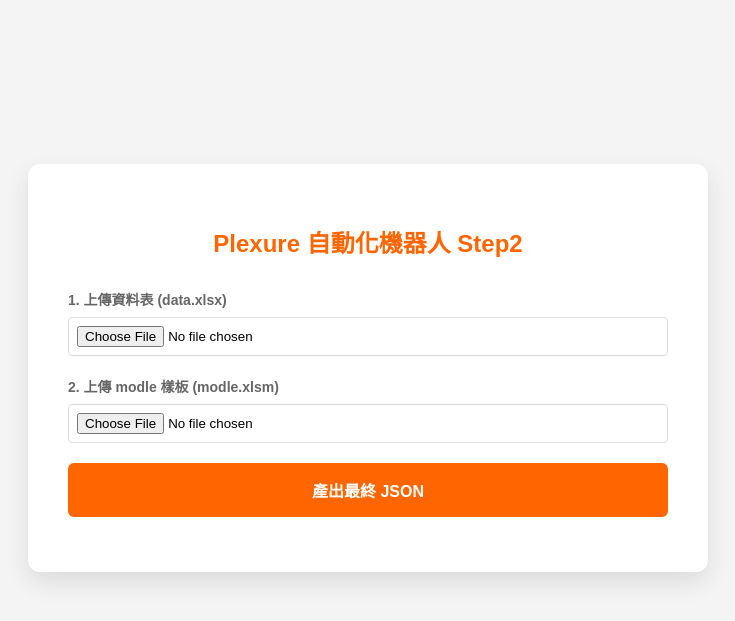
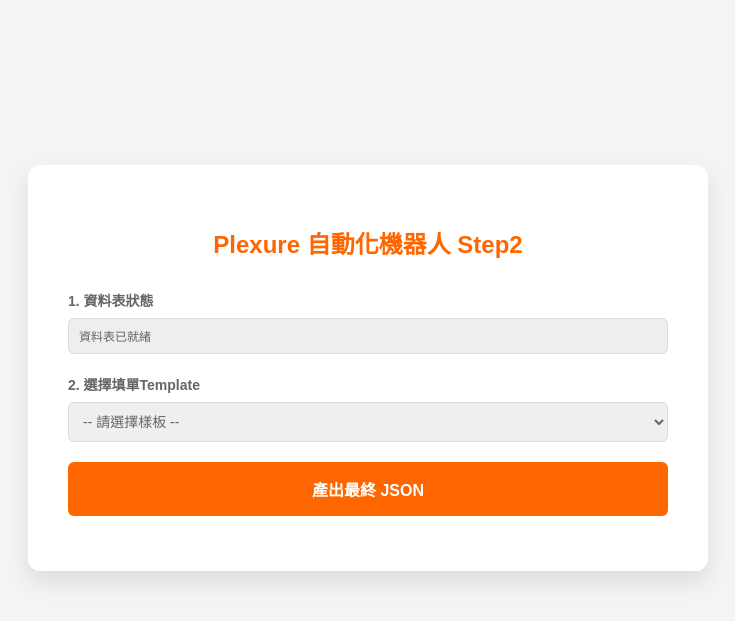
Before and after one commit to Jonathanbir/plexure-web, a Python web app: template templates/step2.html in a window 1280 px wide. Shown: the part 64-685 px from the top of the page, without its empty margins (272-1007 px from the left). Run offline with Jinja, Linux system fonts and the light colour scheme; the template is opened without the code that fills it, so the values that code supplies are empty.

Commit message:
git: 調整模組用選單

```diff
--- a/templates/step2.html
+++ b/templates/step2.html
@@ -101,11 +101,29 @@
         font-weight: bold;
       }
 
-      input[type="file"] {
+      input {
         width: 100%;
-        padding: 8px;
+        padding: 10px;
+        border-radius: 6px;
         border: 1px solid #ddd;
-        border-radius: 4px;
+        box-sizing: border-box;
+      }
+
+      input[type="text"] {
+        color: #666;
+        font-size: 12px;
+        font-weight: 500;
+        background: #eee;
+      }
+
+      #modelFile {
+        width: 100%;
+        padding: 10px;
+        color: #666;
+        font-size: 14px;
+        font-weight: 500;
+        border-radius: 6px;
+        border: 1px solid #ddd;
         box-sizing: border-box;
       }
 
@@ -207,12 +225,21 @@
         <p class="login-message" id="RequestUserPass-Message"></p>
         <div class="upload-section">
           <div class="upload-group">
-            <label for="dataFile">1. 上傳資料表 (data.xlsx)</label>
-            <input type="file" id="dataFile" name="dataFile" accept=".xlsx" />
+            <label>1. 資料表狀態</label>
+            <input type="text" value="資料表已就緒" disabled />
           </div>
           <div class="upload-group">
-            <label for="modelFile">2. 上傳 modle 樣板 (modle.xlsm)</label>
-            <input type="file" id="modelFile" name="modelFile" accept=".xlsm" />
+            <label>2. 選擇填單Template </label>
+            <select
+              id="modelFile"
+              name="modelFile"
+              style="width: 100%; padding: 10px"
+            >
+              <option value="">-- 請選擇樣板 --</option>
+              {% for model in models %}
+              <option value="{{ model }}">{{ model }}</option>
+              {% endfor %}
+            </select>
           </div>
         </div>
         <div class="btn-group">
@@ -225,152 +252,55 @@
     </div>
     <script>
       $(document).ready(function () {
-        const dataFileInput = document.getElementById("dataFile");
-        const modelFileInput = document.getElementById("modelFile");
         const msgEl = document.getElementById("RequestUserPass-Message");
-        const statusMsg = document.getElementById("statusMsg");
-        const form = document.getElementById("jsonForm");
+        const btn = $("#runTransform");
 
-        dataFileInput.addEventListener("change", function () {
-          var fileInput = this;
-
-          // 判斷是否有選取檔案 (檢查 files 陣列長度)
-          if (fileInput.files.length > 0) {
-            fileInput.classList.remove("input-error");
-            msgEl.innerText = "";
-            msgEl.classList.remove("login-witherror");
-          } else {
-            fileInput.classList.add("input-error");
-            msgEl.innerText = "請先上傳資料表";
-            msgEl.classList.add("login-witherror");
-          }
-        });
-
-        modelFileInput.addEventListener("change", function () {
-          var fileInput = this;
-
-          // 判斷是否有選取檔案 (檢查 files 陣列長度)
-          if (fileInput.files.length > 0) {
-            fileInput.classList.remove("input-error");
-            msgEl.innerText = "";
-            msgEl.classList.remove("login-witherror");
-          } else {
-            fileInput.classList.add("input-error");
-            msgEl.innerText = "請先上傳modle樣板";
-            msgEl.classList.add("login-witherror");
-          }
-        });
-
-        $("#runTransform").click(function (e) {
+        btn.click(function (e) {
           e.preventDefault();
 
-          // 重置樣式
-          dataFileInput.classList.remove("input-error");
-          modelFileInput.classList.remove("input-error");
-          msgEl.classList.remove("login-witherror");
+          // 1. 取得選擇的樣板檔名
+          const selectedModel = $("#modelFile").val();
 
-          // 1. 檢查檔案是否存在
-          if (dataFileInput.files.length === 0) {
-            dataFileInput.classList.add("input-error");
-            msgEl.innerText = "請上傳資料表";
+          // 2. 檢查是否有選擇
+          if (!selectedModel) {
+            msgEl.innerText = "請選擇一個填單Template";
             msgEl.classList.add("login-witherror");
-            statusMsg.innerText = "";
-            // 檔案輸入框無法用 focus() 強制開啟，提示使用者即可
+            $("#modelFile").addClass("input-error");
             return;
           }
 
-          // 檢查 modle.xlsm
-          if (modelFileInput.files.length === 0) {
-            modelFileInput.classList.add("input-error");
-            msgEl.innerText = "請上傳modle樣板";
-            msgEl.classList.add("login-witherror");
-            statusMsg.innerText = "";
-            // 檔案輸入框無法用 focus() 強制開啟，提示使用者即可
-            return;
-          }
+          // 3. 準備資料
+          var formData = new FormData();
+          formData.append("modelFile", selectedModel);
 
-          // 2. 準備上傳資料
-          var formData = new FormData(document.getElementById("jsonForm"));
-          var btn = $(this);
-          let waitTimer;
+          // 4. UI 狀態更新
+          btn.prop("disabled", true).html(`
+                <div class="loading-content">
+                    <span>處理中</span>
+                    <div class="spinner"></div>
+                </div>
+            `);
+          msgEl.innerText = "正在讀取伺服器資料並轉換 JSON...";
+          msgEl.classList.remove("login-witherror");
+          $("#modelFile").removeClass("input-error");
 
-          btn.prop("disabled", true);
-
-          let tenSecTimer;
-          let twoMinTimer;
-          let currentAjax;
-
-          // 3. 開始執行 AJAX
+          // 5. 執行 AJAX
           $.ajax({
             url: "/generate_result",
             type: "POST",
             data: formData,
+            processData: false,
             contentType: false,
-            processData: false,
-            xhr: function () {
-              var xhr = new window.XMLHttpRequest();
-              // 監聽上傳進度
-              xhr.upload.addEventListener(
-                "progress",
-                function (evt) {
-                  if (evt.lengthComputable) {
-                    // 更新按鈕文字：數字 + 旋轉圓圈
-                    btn.html(`
-                    <div class="loading-content">
-                      <div class="spinner"></div>
-                    </div>
-                  `);
-                  }
-                },
-                false,
-              );
-              return xhr;
-            },
-            beforeSend: function () {
-              btn.prop("disabled", true);
-              msgEl.innerText = "正在傳送檔案並產出 JSON...";
-              msgEl.classList.remove("login-witherror");
-
-              // --- 核心邏輯：設定 10 秒計時器 ---
-              tenSecTimer = setTimeout(function () {
-                statusMsg.innerText = "檔案稍大，處理中請稍候...";
-              }, 10000);
-
-              // --- 核心邏輯：設定 120 秒計時器 ---
-              twoMinTimer = setTimeout(function () {
-                // 1. 取消 AJAX 請求
-                if (currentAjax) currentAjax.abort();
-
-                // 2. 恢復按鈕樣式與文字
-                btn.prop("disabled", false).text("產出最終 JSON");
-
-                // 3. 修改提示文字
-                statusMsg.innerText =
-                  "請確認上傳資料是否正確! (處理時間過長已自動停止)";
-              }, 120000);
-            },
             success: function (response) {
-              // --- 成功時：清除計時器 ---
-              clearTimeout(tenSecTimer);
-              clearTimeout(twoMinTimer);
-
+              // 成功後直接替換頁面內容顯示結果
               document.open();
               document.write(response);
               document.close();
             },
-            error: function (xhr, textStatus, errorThrown) {
-              // --- 失敗時：一定要清除計時器並恢復按鈕 ---
-              clearTimeout(tenSecTimer);
-              clearTimeout(twoMinTimer);
-
-              let errorDesc = "轉換失敗，請確認 Excel 內容是否正確。";
-              if (textStatus === "timeout") {
-                errorDesc = "伺服器處理超時（60秒），請嘗試縮小資料量。";
-              }
-
-              statusMsg.innerText = errorDesc;
-              btn.prop("disabled", false).text("產出最終 JSON"); // 恢復按鈕文字
-              msgEl.innerText = "已停止處理。";
+            error: function (xhr) {
+              alert("轉換失敗，請確認伺服器 excel 資料夾內是否有 data.xlsx");
+              btn.prop("disabled", false).text("產出最終 JSON");
+              msgEl.innerText = "伺服器處理錯誤";
               msgEl.classList.add("login-witherror");
             },
           });
```
Also changed, not shown: app.py (+29 -13 lines), 2 other files.
